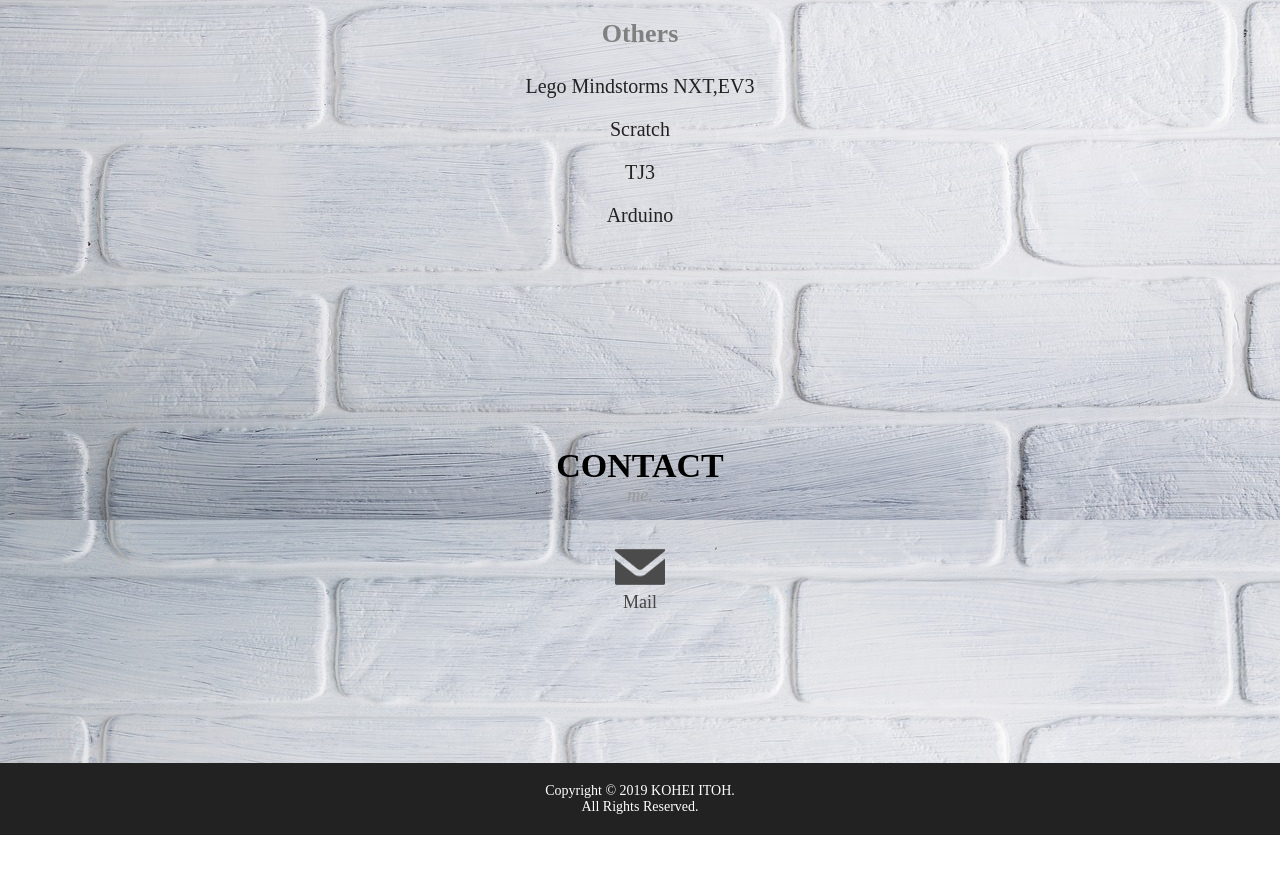
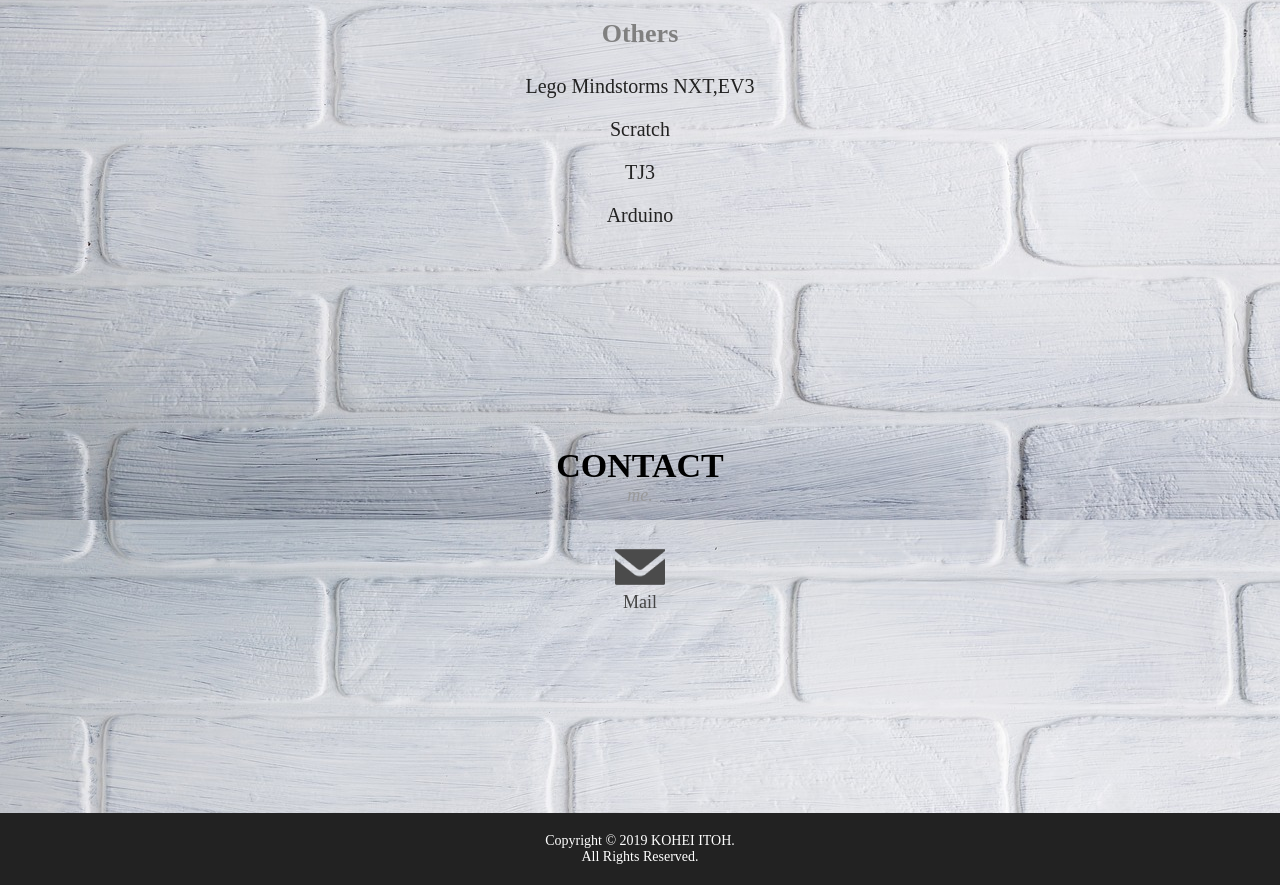
Before and after one commit to KOHEIITOH/me, a plain HTML site: page index.html in a window 1280 px wide. Shown: the part 2039-2924 px from the top of the page. Before the commit the page ends 2874 px from the top, so only its background shows below. Drawn offline with Linux system fonts and the light colour scheme.

Commit message:
Update style.css

```diff
--- a/style.css
+++ b/style.css
@@ -92,7 +92,7 @@ div#skill{
 
 /* CONTACT */
 div#contact{
-    padding: 100px 0 150px 0;
+    padding: 100px 0 200px 0;
 }
 #contact a{
     text-decoration: none;
```
